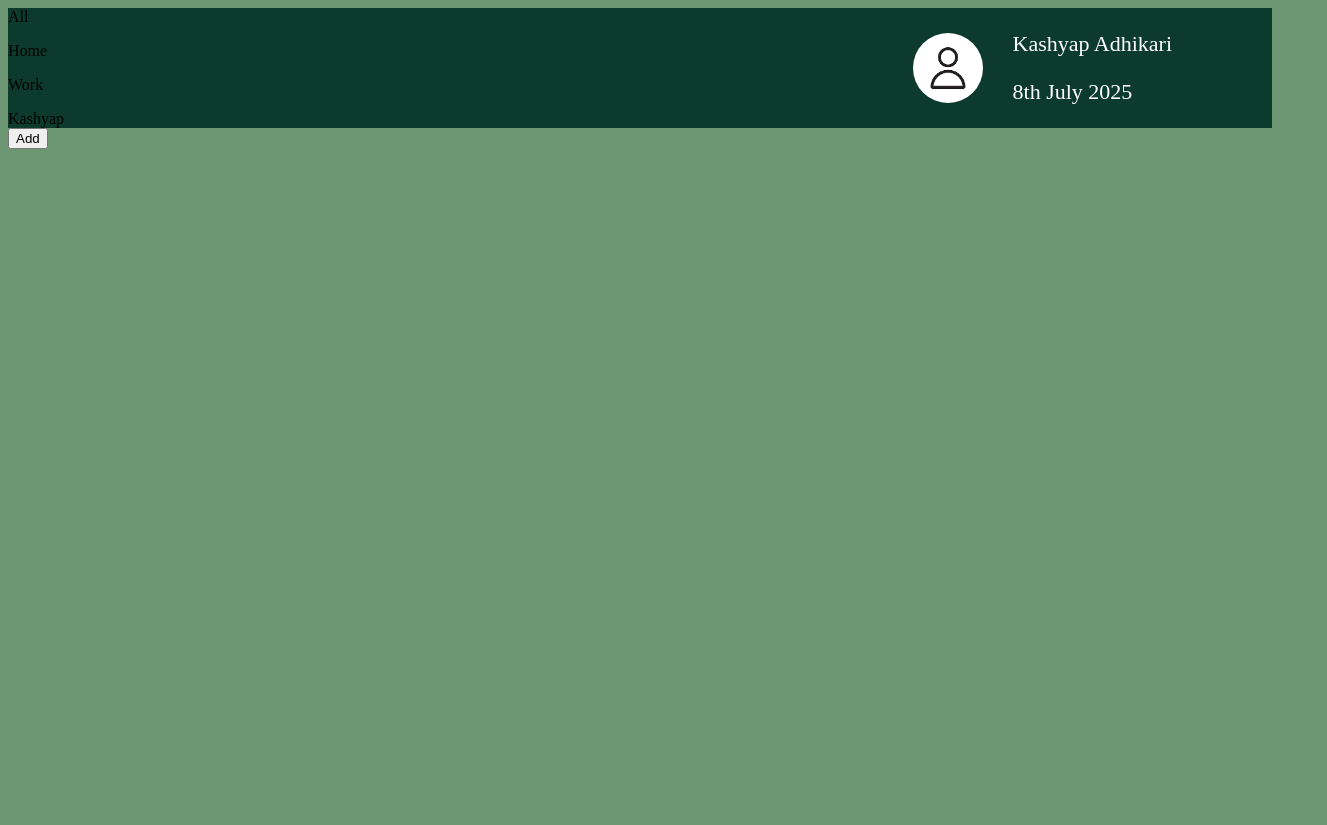
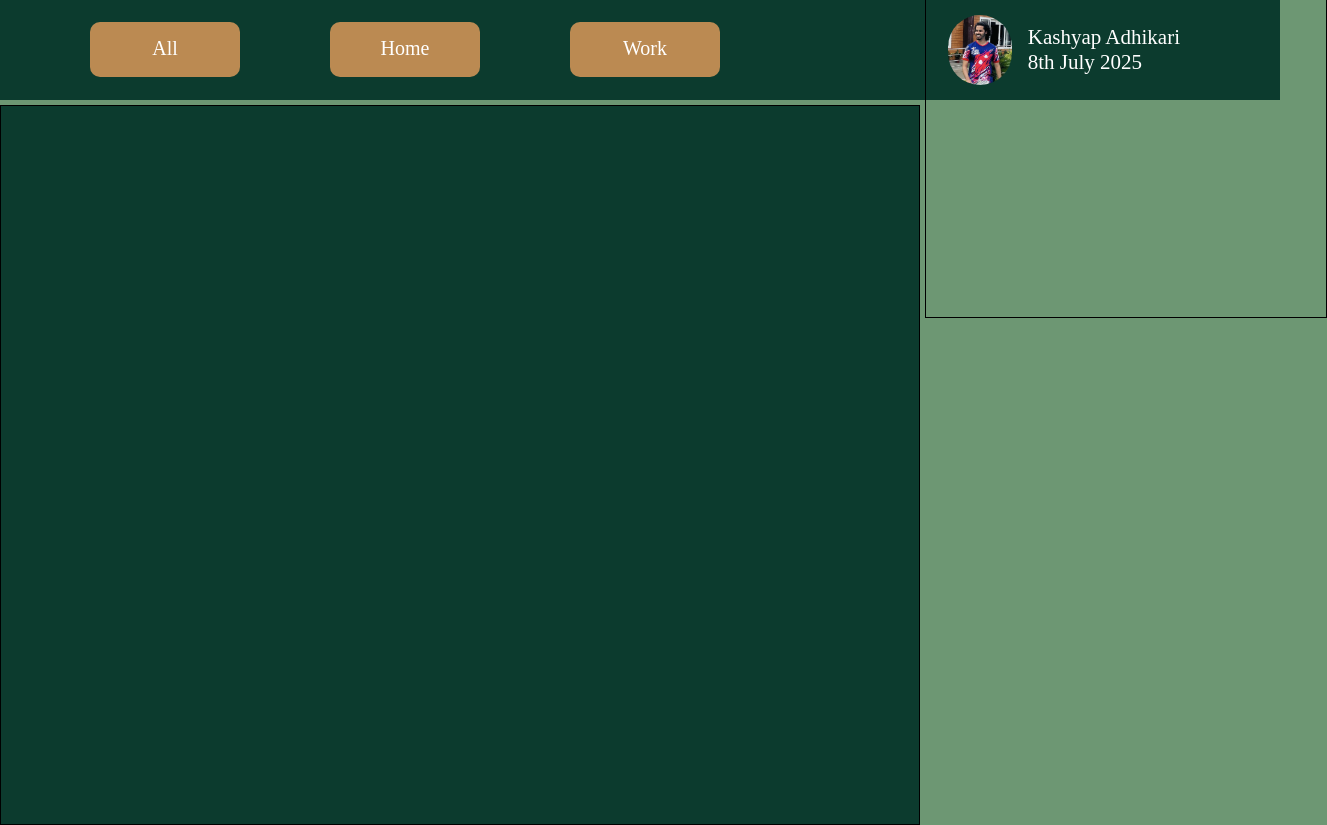
Before and after one commit to Zosez/todo-app, a plain HTML site: page index.html in a window 1280 px wide. Shown: the whole page, 1327 px wide, since content can reach past the window. Before the commit the page ends 800 px from the top, so only its background shows below. Drawn offline with Linux system fonts and the light colour scheme.

Commit message:
new task

```diff
--- a/flexx.css
+++ b/flexx.css
@@ -1,11 +1,20 @@
-body{
+*{
+    margin: 0px;
+    padding: 0px;
+    box-sizing: border-box;
+}
+
+
+html,body{
     background-color: #6D9773;
-
+    width: 100%;
 }
 
 header{
     background-color: #0C3B2E;
-    height:120px
+    height:100px;
+    width: 100%;
+
 }
 .identifier{
     margin-right: 100px;
@@ -14,15 +23,49 @@ header{
 }
 .user{
     height: 70px;
-    margin-top: 25px;
+    margin-top: 15px;
     float: left;
     border-radius: 40px;
 }
 .user_name{
-    padding-top: 1px;
-    padding-left: 100px;
-    font-size: 22px;
+    padding-left: 80px;
+    font-size: 21px;
     color: white;
     font-family:serif;
+    margin-top: 25px;
 
 }
+.category{
+
+    float: left;
+    height: 55px;
+    width: 150px;
+    text-align: center;
+    margin-top: 22px;
+    border-radius: 10px;
+    background-color: #BB8A52;
+    margin-left: 90px;
+    font-size: 20px;
+    font-weight:200;
+    color: white;
+    box-sizing: border-box;
+    padding: 15px;
+}
+main{
+    border: 1px solid black;
+    padding: 10px;
+    margin-top: 5px;
+    height:90%;
+    width: 920px;
+    background-color: #0C3B2E;
+    float: left;
+}
+aside{
+    border: 1px solid black;
+    padding: 200px;
+    display: inline;
+    clear: both;
+    margin-left: 5px;
+
+
+}
--- a/index.html
+++ b/index.html
@@ -7,29 +7,31 @@
 
 </head>
 <body>
-
     <header>
+        <div class="categories">
+            <div  class="category">
+                <p>All</p>
+            </div>
+            <div class="category">
+                <p>Home</p>
+            </div>
+            <div class="category">
+                <p>Work</p>
+            </div>
+        </div>
         <div class="identifier">
-            <img src="user.png" alt="Image" class="user">
+            <img src="user.jpg" alt="Image" class="user">
             <div class="user_name">
                 <p>Kashyap Adhikari</p>
                 <p>8th July 2025</p>
             </div>
         </div>
-        <div class="catagory">
-            <p>All</p>
-        </div>
-        <div class="catagory">
-            <p>Home</p>
-        </div>
-        <div class="catagory">
-            <p>Work</p>
-        </div>
-        <div>
-            <p>Kashyap</p>
-        </div>
     </header>
-    <button class="add" id="add">Add</button>
-    <script src="eventlistner.js"></script>
+    <main>
+
+    </main>
+    <aside>
+
+    </aside>
 </body>
 </html>
```
Also changed, not shown: user.jpg (added).
